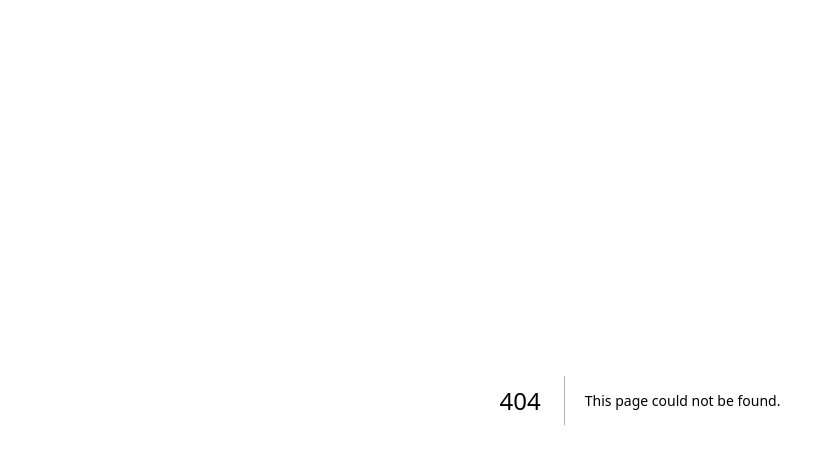
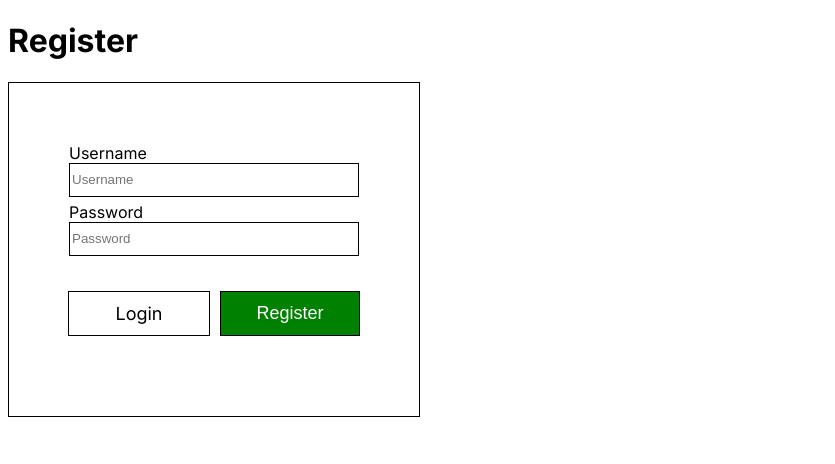
Before and after one commit to BallPanupan/neversitup-todo, a Next.js app: page /register in a window 1280 px wide. Before the commit this address had no page. Shown: the top 464 px of the page, without its empty margins (0-835 px from the left). Built offline with nearby package versions, Linux system fonts and the light colour scheme.

Commit message:
feat(page): register and add login form into main page

```diff
--- a/app/globals.css
+++ b/app/globals.css
@@ -34,6 +34,10 @@
 	padding-bottom: 50px;
 }
 
+.mt-1 {
+	margin-top: 10px;
+}
+
 .m-3 {
 	margin: 30px;
 }
@@ -61,6 +65,7 @@ button {
 
 button:hover {
 	background-color: #afafaf40;
+	color: #000000;
 }
 
 input {
@@ -71,6 +76,10 @@ input {
 
 .color-red {
 	color: red;
+}
+
+.color-green {
+	color: green;
 }
 
 .g-button-red {
@@ -87,9 +96,24 @@ input {
 	background-color: rgb(255, 82, 82);
 }
 
+.g-button-green {
+	display: flex;
+	width: 140px;
+	font-size: 18px;
+	background: none;
+	border: 1px solid black;
+	cursor: pointer;
+	text-decoration: unset;
+	color: #ffffff;
+	align-items: center;
+	justify-content: center;
+	background-color: green
+}
+
 .g-button {
 	display: flex;
 	width: 140px;
+	min-height: 43px;
 	font-size: 18px;
 	background: none;
 	border: 1px solid black;
--- /dev/null
+++ b/app/register/page.tsx
@@ -0,0 +1,12 @@
+"use client"
+import RegisterForm from '@/components/Register/Register'
+import React from 'react'
+
+export default function Page() {
+	return (
+		<div>
+			<h1>Register</h1>
+			<RegisterForm />
+		</div>
+	)
+}
--- a/components/Login/Login.tsx
+++ b/components/Login/Login.tsx
@@ -55,7 +55,7 @@ const LoginForm = () => {
 					</label>
 
 					{customError && (
-						<p className='d-flex justify-content-center text-danger'>{customError}</p>
+						<p className='d-flex justify-content-center'>{customError}</p>
 					)}
 				</div>
 
@@ -63,7 +63,7 @@ const LoginForm = () => {
 					<Link className='g-button' href={'/register'}>
 						Register
 					</Link>
-					<button className={styles.loginButton} type="submit">
+					<button className='g-button-green' type="submit">
 						Login
 					</button>
 				</div>
--- a/components/Register/Register.tsx
+++ b/components/Register/Register.tsx
@@ -1,92 +1,81 @@
-import { FormEvent, useState } from 'react';
+import { useRef, useState } from 'react';
 import styles from './registerForm.module.css';
 import Link from 'next/link';
 
+const RegisterForm = () => {
 
-const RegisterForm = ({ username, setUsername, handleSubmit }: any) => {
+	const username = useRef<HTMLInputElement>(null);
+	const password = useRef<HTMLInputElement>(null);
 
-	const handleRegister = () => {
-		return {
-			redirect: {
-				destination: '/register',
-				permanent: false,
-			},
-		};
-	};
+	const [customError, setCustomError] = useState<string | null>(null);
 
-	const [customError, setCustomError] = useState<any>('');
-
-	async function onSubmit(event: FormEvent<HTMLFormElement>) {
-		try {
-			event.preventDefault()
-			const formData = new FormData(event.currentTarget);
-			const formObject = Object.fromEntries(formData.entries());
-			const raw = JSON.stringify(formObject);
+	const handleRegister = async (event: React.FormEvent) => {
+		event.preventDefault();
 		const myHeaders = new Headers();
 		myHeaders.append("Content-Type", "application/json");
 
-			const response = await fetch('/api/users', {
+		const raw = JSON.stringify({
+			username: username.current?.value,
+			password: password.current?.value,
+		});
+
+		const response = await fetch('/service/users', {
 			method: "POST",
 			headers: myHeaders,
 			body: raw,
 			redirect: "follow"
 		})
+		const data = await response.json()
+		setCustomError(response.ok ? 'Done' : data.message);
+	};
 
-			const data = await response.json()
-
-			if (!response.ok) {
-				setCustomError(data.message)
-			}
-
-			return data
-		} catch (error: any) {
-			setCustomError(error.message)
-			console.error(error)
-		}
+	const RegisterResult = () => {
+		return (<p className={`d-flex justify-content-center ${ customError !== 'Done' ? 'color-red' : 'color-green' }`}>{customError}</p>)
 	}
 
 	return (
-		<div className={`${styles.loginContainer} p-3 `}>
-
-			<form onSubmit={onSubmit}>
+		<div className={`${styles.loginContainer} p-3`}>
+			<form onSubmit={handleRegister}>
 				<div className='d-flex justify-content-center flex-direction-column p-3 gap-5'>
-					<p>username</p>
+					<label className='d-flex flex-direction-column'>
+						Username
 						<input
 							type="text"
 							id="username"
 							name="username"
 							placeholder="Username"
 							required
+							ref={username}
 						/>
-					<p>password</p>
+					</label>
+
+					<label className='d-flex flex-direction-column'>
+						Password
 						<input
 							type="password"
 							id="password"
 							name="password"
-						placeholder="password"
+							placeholder="Password"
 							required
+							ref={password}
 						/>
+					</label>
+
+					{/* {customError && (
 						<p className='d-flex justify-content-center color-red'>{customError}</p>
+					)} */}
+					<RegisterResult />
 				</div>
 
 				<div className='d-flex w-100 justify-content-center pb-5 gap-1'>
-
-					<Link
-						className='g-button'
-						href={'/login'}
-					>Login</Link>
-
-					<button
-						className={styles.loginButton}
-						type="submit"
-					>
+					<Link className='g-button' href={'/auth/signin'}>
+						Login
+					</Link>
+					<button className='g-button-green' type="submit">
 						Register
 					</button>
-
-
 				</div>
 			</form>
-
 		</div>
 	);
 };
--- a/next.config.mjs
+++ b/next.config.mjs
@@ -1,4 +1,13 @@
 /** @type {import('next').NextConfig} */
-const nextConfig = {};
+const nextConfig = {
+	async rewrites() {
+		return [
+			{
+				source: '/service/:path*',
+				destination: 'https://candidate-assignment.neversitup.com/:path*',
+			},
+		]
+	},
+};
 
 export default nextConfig;
```
Also changed, not shown: app/page.tsx (+9 -3 lines). Lines whose indentation alone changed are shown as unchanged.
